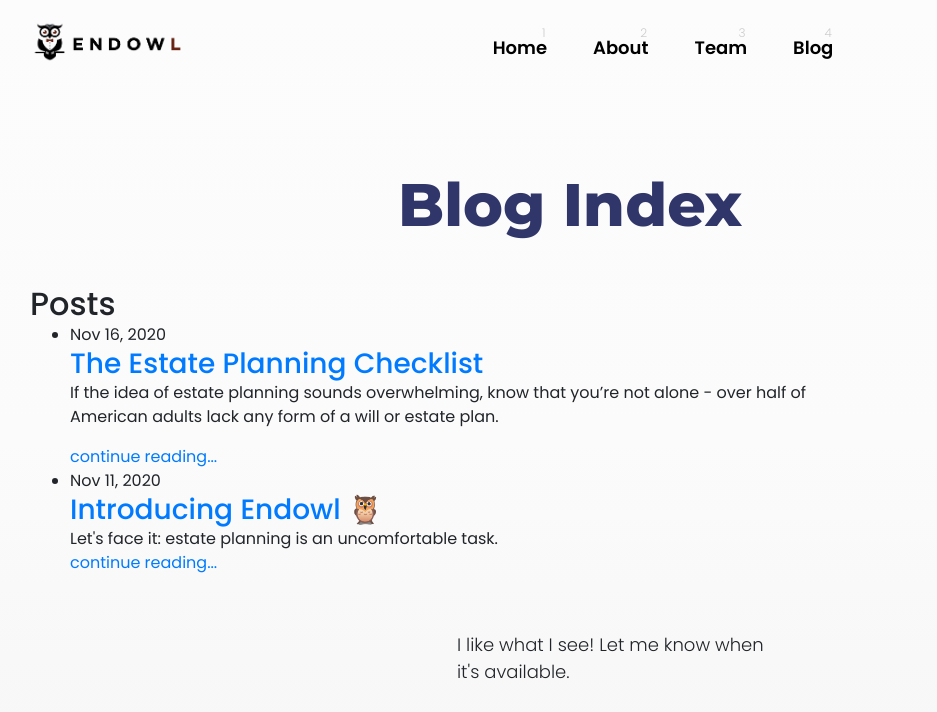
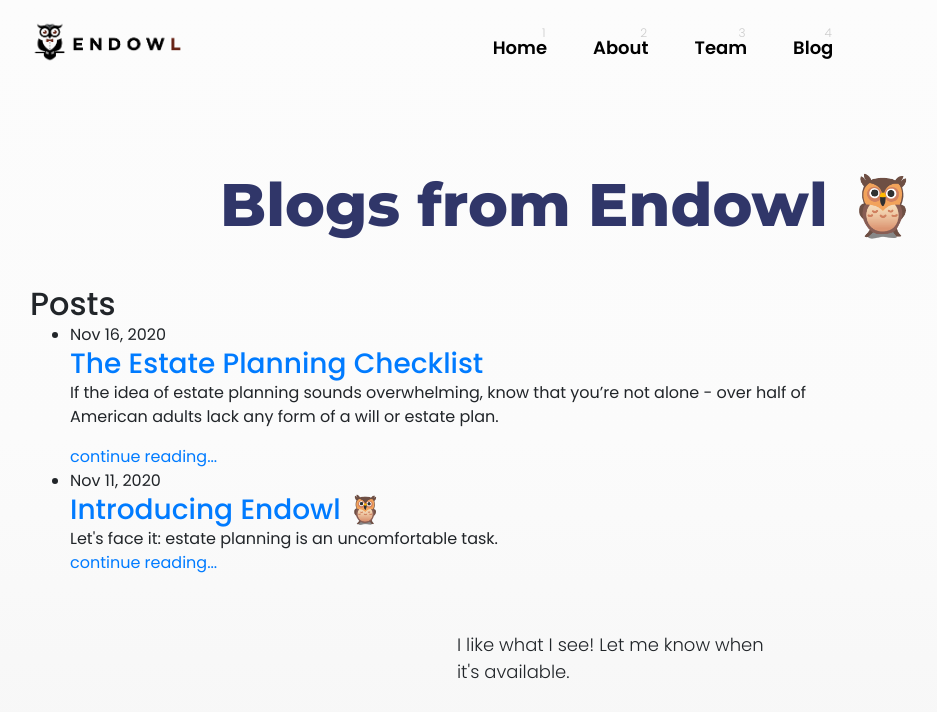
Before and after one commit to endowl/endowl, a Jekyll site: the page built from blog/index.html, in a window 1280 px wide and 1319 px high, cut to the strip 0-712 px from the top of the window. Shown: the whole strip, without its empty margins (70-1007 px from the left). Built offline with Jekyll 4.4.1, drawn with Linux system fonts in a browser that asks for light colours.

Commit message:
Update index.html

```diff
--- a/blog/index.html
+++ b/blog/index.html
@@ -1,6 +1,6 @@
 ---
 layout: page
-title: Blog Index
+title: Blogs from Endowl 🦉
 permalink: /blog/
 ---
 
```
